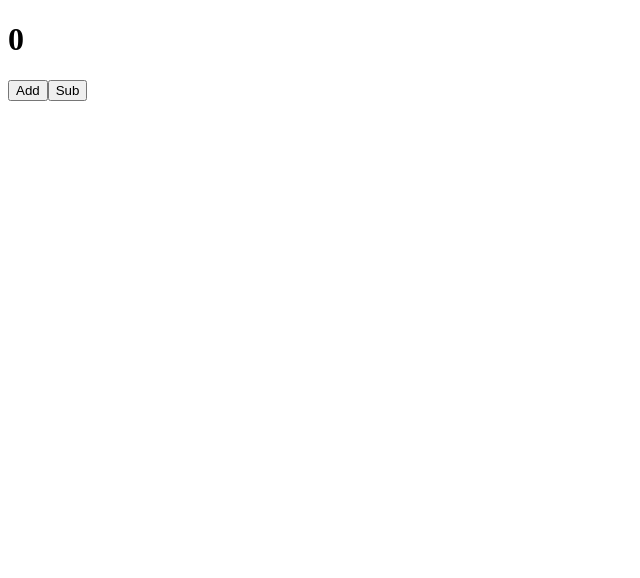
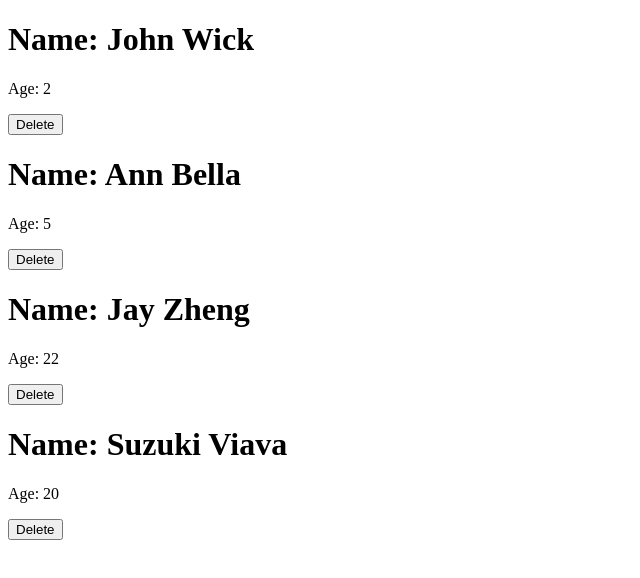
Before and after one commit to kdncode/angular-basic, an Angular app: page / in a window 1280 px wide. Shown: the top 578 px of the page, without its empty margins (0-640 px from the left). Built offline with nearby package versions, Linux system fonts and the light colour scheme.

Commit message:
Output exercise

```diff
--- a/src/app/app.component.html
+++ b/src/app/app.component.html
@@ -1,5 +1,5 @@
-<app-parent></app-parent>
-<!-- <app-list-person></app-list-person> -->
+<!-- <app-parent></app-parent> -->
+<app-list-person></app-list-person>
 <!-- <app-person name="John Wick" age="22"></app-person> -->
 <!-- <app-words></app-words> -->
 <!-- <app-struct></app-struct><br /><br />
--- a/src/app/list-person/list-person.component.html
+++ b/src/app/list-person/list-person.component.html
@@ -1,4 +1,8 @@
 <!-- ng-container: to not appear div in inspect html -->
 <ng-container *ngFor="let person of arrPeople">
-  <app-person [name]="person.name" [age]="person.age"></app-person>
+  <app-person
+    [name]="person.name"
+    [age]="person.age"
+    (removePerson) = "removePersonByName($event)"
+  ></app-person>
 </ng-container>
--- a/src/app/list-person/list-person.component.ts
+++ b/src/app/list-person/list-person.component.ts
@@ -19,4 +19,8 @@
   ngOnInit() {
   }
 
+  removePersonByName(name: string) {
+    const index = this.arrPeople.findIndex( e => e.name === name);
+    this.arrPeople.splice(index, 1);
+  }
 }
--- a/src/app/person/person.component.html
+++ b/src/app/person/person.component.html
@@ -1,2 +1,3 @@
 <h1> Name: {{ name }}</h1>
 <p> Age: {{ age }}</p>
+<button (click)="removeByClick();">Delete</button>
--- a/src/app/person/person.component.ts
+++ b/src/app/person/person.component.ts
@@ -1,4 +1,4 @@
-import { Component, OnInit, Input } from '@angular/core';
+import { Component, OnInit, Input, Output, EventEmitter } from '@angular/core';
 
 @Component({
   selector: 'app-person',
@@ -7,12 +7,16 @@
 })
 export class PersonComponent implements OnInit {
 
-  @Input() name: String;
+  @Input() name: string;
   @Input() age: Number;
-
+  @Output() removePerson = new EventEmitter<string>();
   constructor() { }
 
   ngOnInit() {
   }
 
+  removeByClick() {
+    this.removePerson.emit(this.name);
+  }
+
 }
```
